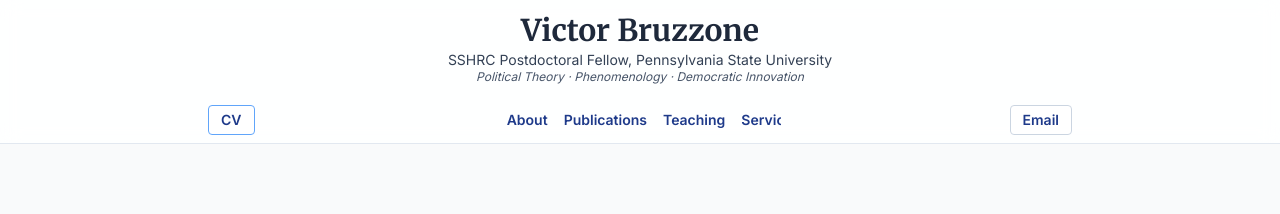
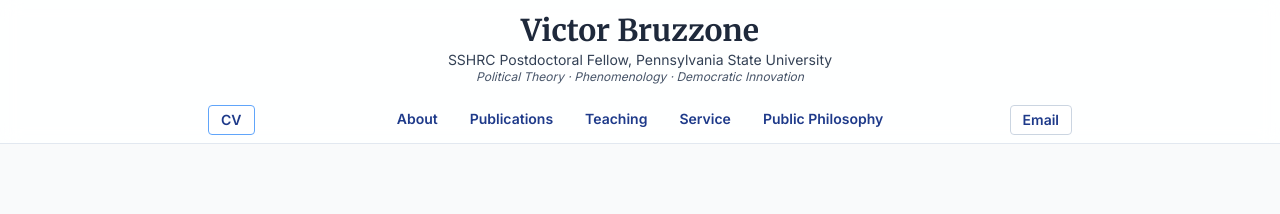
Before and after one commit to victorbruzzone/-victorbruzzone.github.io, a plain HTML site: page index.html in a window 1280 px wide. Shown: the top 214 px of the page. Drawn offline with nearby package versions, Linux system fonts and the light colour scheme.

Commit message:
fixed menu.html

```diff
--- a/index.html
+++ b/index.html
@@ -42,7 +42,7 @@
     }
 
     html{ scroll-behavior:smooth; scroll-padding-top:120px; }
-    body{ font-family:Inter, system-ui, -apple-system, Segoe UI, Roboto, Arial, sans-serif; background:var(--bg); color:var(--fg); }
+    body{ font-family:Inter, system-ui, -apple-system, Segoe UI, Roboto, Arial, sans-serif; background:var(--bg); color:var(--fg); overflow-x:hidden; }
     h1,h2{ font-family:Merriweather, Georgia, serif; }
     a, a em, em a{ color:var(--link)!important; font-weight:600; text-decoration:underline; transition:color .2s ease; }
     a:hover{ color:var(--link-hover)!important; }
@@ -89,9 +89,26 @@
     .brand-action{ display:none; opacity:0; transform:translateY(-4px); transition: opacity .2s ease, transform .2s ease; }
     #site-header.shrink .brand-action{ display:inline-flex; opacity:1; transform:translateY(0); }
 
-    /* Mobile-friendly primary nav */
+    /* Primary nav — WRAPS (no horizontal scrolling) */
     nav[aria-label="Primary"] ul{
-      display:flex; gap:1rem; white-space:nowrap; overflow-x:auto; -webkit-overflow-scrolling:touch; scrollbar-width:thin;
+      display:flex; flex-wrap:wrap; gap:.5rem 1rem; justify-content:center;
+      white-space:normal; /* allow wrapping */
+      overflow:visible; /* no horizontal scroll */
+      padding-inline:.5rem;
+    }
+    nav[aria-label="Primary"] li{ list-style:none; }
+    nav[aria-label="Primary"] a{
+      display:inline-block; text-decoration:none; border-radius:.5rem; padding:.25rem .5rem;
+      line-height:1.2; text-underline-offset:2px;
+    }
+
+    /* Toolbar grid tweaks */
+    .toolbar-inner{ grid-template-columns: 1fr auto 1fr; }
+
+    /* Small screens: reduce nav text a hair and tighten spacing */
+    @media (max-width: 420px){
+      nav[aria-label="Primary"] a{ font-size:.9rem; padding:.2rem .4rem; }
+      .toolbar-inner{ gap:.5rem; }
     }
 
     /* Ensure FAB doesn't cover footer on phones */
@@ -113,7 +130,7 @@
 
     <!-- Toolbar: CV | Nav | Email -->
     <div class="toolbar bg-transparent">
-      <div class="toolbar-inner max-w-4xl mx-auto grid grid-cols-3 items-center gap-2 px-4 py-2">
+      <div class="toolbar-inner max-w-4xl mx-auto grid items-center gap-2 px-4 py-2">
         <div id="toolbar-left" class="flex justify-start">
           <a id="cv-link" href="https://drive.google.com/file/d/1tceRJm9sP2159tk55fpFTyOHHWmSHYbe/view?usp=drive_link" target="_blank" rel="noopener noreferrer"
              class="rounded border border-blue-400 text-blue-700 dark:text-blue-300 dark:border-blue-500 bg-white/70 dark:bg-slate-800/70 px-3 py-1 text-sm font-semibold no-underline">
@@ -121,8 +138,8 @@
           </a>
         </div>
 
-        <nav aria-label="Primary" class="flex justify-center">
-          <ul class="px-2 text-sm font-medium text-slate-700 dark:text-slate-300">
+        <nav aria-label="Primary" class="flex justify-center" role="navigation">
+          <ul class="text-sm font-medium text-slate-700 dark:text-slate-300">
             <li><a href="#about">About</a></li>
             <li><a href="#publications">Publications</a></li>
             <li><a href="#teaching">Teaching</a></li>
```
